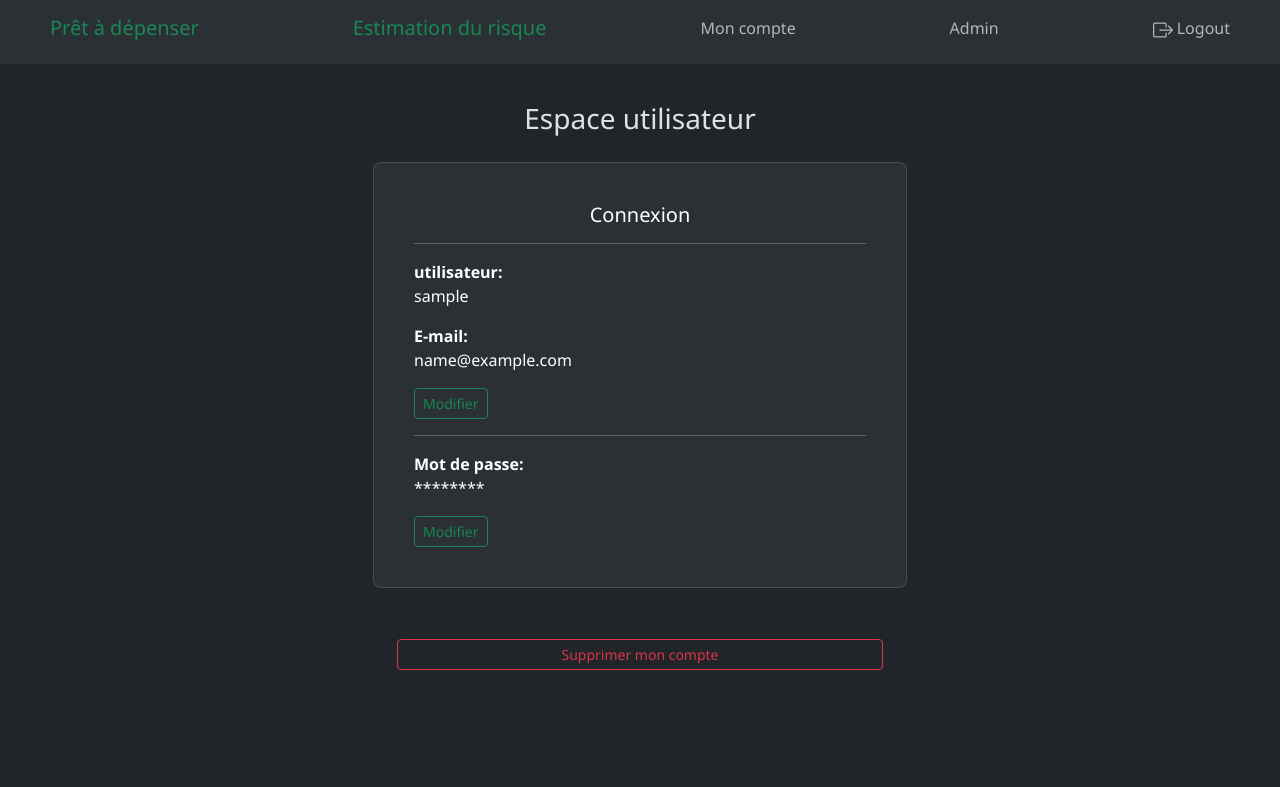
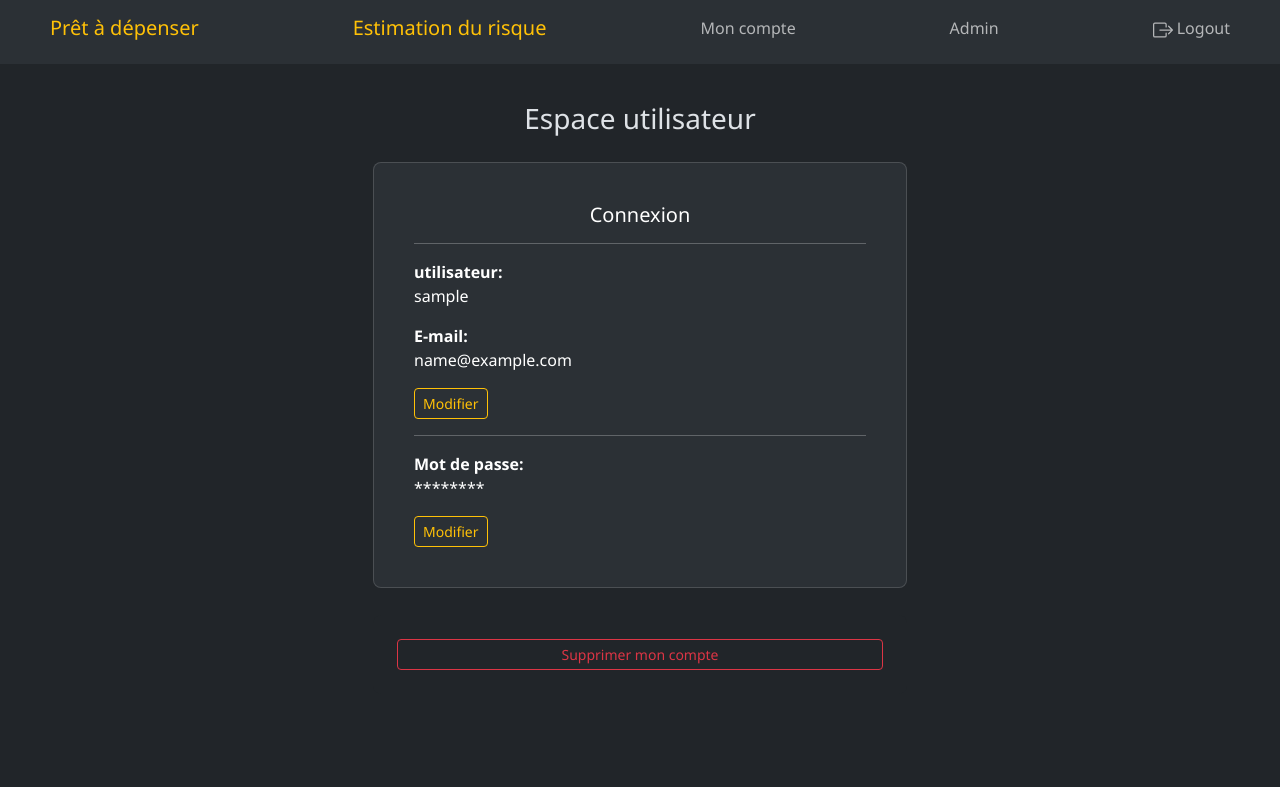
Before and after one commit to fferreira2022/projet7, a Django app: page /profile/1/ in a window 1280 px wide. Shown: the top 787 px of the page. Run offline with Django 5.2, Linux system fonts and the light colour scheme; the visitor is signed in with stand-in values (Sample User, id 1); data comes from the database, SQL or seed files in the repository.

Commit message:
changes in html files

```diff
--- a/api_credit/templates/api_credit/password_reset_form.html
+++ b/api_credit/templates/api_credit/password_reset_form.html
@@ -41,7 +41,7 @@
                     </div>
                 {% endif %}
             {% endfor %}
-            <input type="submit" class="btn btn-outline-success btn-sm w-100" name="Change password" value="Submit">
+            <input type="submit" class="btn btn-outline-warning btn-sm w-100" name="Change password" value="Submit">
             <br></br>
         </form>
     </fieldset>
--- a/api_credit/templates/api_credit/predict.html
+++ b/api_credit/templates/api_credit/predict.html
@@ -37,7 +37,7 @@
         </div>
     {% endif %}
     <div class="text-center mt-4">
-        <a href="{% url 'api' %}" class="btn btn-outline-success">Retourner à l'estimateur</a>
+        <a href="{% url 'api' %}" class="btn btn-outline-warning">Retourner à l'estimateur</a>
     </div>
 </div>
 {% endblock %}
--- a/api_credit/templates/api_credit/profile.html
+++ b/api_credit/templates/api_credit/profile.html
@@ -15,14 +15,14 @@
                             <p>{{user.username}}</p>
                             <label><b>E-mail:</b></label>
                             <p>{{user.email}}</p>
-                            <a class="btn btn-outline-success btn-sm" href="{% url 'update-profile' %}">Modifier</a>
+                            <a class="btn btn-outline-warning btn-sm" href="{% url 'update-profile' %}">Modifier</a>
                         </div>
                         <hr>
                         <div>
                             <label><b>Mot de passe:</b></label>
                             {% comment %} <p>{{user.password}}</p> {% endcomment %}
                             <p>********</p>
-                            <a class="btn btn-outline-success btn-sm" href="{% url 'reset_password' %}">Modifier</a>
+                            <a class="btn btn-outline-warning btn-sm" href="{% url 'reset_password' %}">Modifier</a>
                         </div>
                     </div>
                 </div>
@@ -67,14 +67,14 @@
                         <p>{{user.username}}</p>
                         <label><b>E-mail:</b></label>
                         <p>{{user.email}}</p>
-                        <a class="btn btn-outline-success btn-sm" href="{% url 'update-profile' %}">Modify</a>
+                        <a class="btn btn-outline-warning btn-sm" href="{% url 'update-profile' %}">Modify</a>
                     </div>
                     <hr>
                     <div>
                         <label><b>Password:</b></label>
                         {% comment %} <p>{{user.password}}</p> {% endcomment %}
                         {% comment %} <p>********</p>
-                        <a class="btn btn-outline-success btn-sm" href="{% url 'reset_password' %}">Modify</a>
+                        <a class="btn btn-outline-warning btn-sm" href="{% url 'reset_password' %}">Modify</a>
                     </div>
                 </div>
             </div>
--- a/api_credit/templates/api_credit/register.html
+++ b/api_credit/templates/api_credit/register.html
@@ -10,7 +10,7 @@
         <br>
     {% endfor %}
     <br>
-    <button type="submit" class="d-flex btn btn-outline-success w-100 justify-content-center">S'inscrire</button>
+    <button type="submit" class="d-flex btn btn-outline-warning w-100 justify-content-center">S'inscrire</button>
     <br>
     <div class="col text-center">
         <p>Déjà inscrit(e) ?<a class="btn w-100 a link_style" href="{% url 'login' %}">&raquo Connexion</a></p>
--- a/api_credit/templates/api_credit/update_profile.html
+++ b/api_credit/templates/api_credit/update_profile.html
@@ -13,7 +13,7 @@
             <h6>Nouvelle adresse email:</h6>
             {{form.email}}
             <br/>
-            <center><button type="submit" class="btn btn-outline-success btn-sm w-100">Soumettre</button></center>
+            <center><button type="submit" class="btn btn-outline-warning btn-sm w-100">Soumettre</button></center>
         </form>
     </div>
 </div>
--- a/api_credit/views.py
+++ b/api_credit/views.py
@@ -202,8 +202,8 @@ def predict(request):
             # charger le modèle imposé (en l'occurrence LogisticRegression)
             model = get_model("LogisticRegression", 10)
 
-            print(f"Modèle chargé : {model}")
-            print(f"Requête distante : {is_remote}")
+            print(f"Modèle chargé: {model}")
+            print(f"Requête distante: {is_remote}")
 
             if model is None and is_remote:
                 return JsonResponse({"error": "Le modèle est introuvable."}, status=500)
--- a/templates/navbar.html
+++ b/templates/navbar.html
@@ -7,10 +7,10 @@
             <ul class="navbar-nav w-100 d-flex justify-content-between">
                 {% if request.user.is_authenticated and request.user.is_superuser %}
                     <li class="nav-item">
-                        <a class="nav-link" href="{% url 'home' %}"><h5 class="text-success">Prêt à dépenser</h5></a>
+                        <a class="nav-link" href="{% url 'home' %}"><h5 class="text-warning">Prêt à dépenser</h5></a>
                     </li>
                     <li class="nav-item">
-                        <a class="nav-link" href="{% url 'api' %}"><h5 class="text-success">Estimation du risque</h5></a>
+                        <a class="nav-link" href="{% url 'api' %}"><h5 class="text-warning">Estimation du risque</h5></a>
                     </li>
                     <li class="nav-item">
                         <a class="nav-link" href="{% url 'user-profile' user.id %}">Mon compte</a>
@@ -28,10 +28,10 @@
                     </li>
                 {% elif request.user.is_authenticated %}
                     <li class="nav-item">
-                        <a class="nav-link" href="{% url 'home' %}"><h5 class="text-success">Prêt à dépenser</h5></a>
+                        <a class="nav-link" href="{% url 'home' %}"><h5 class="text-warning">Prêt à dépenser</h5></a>
                     </li>
                     <li class="nav-item">
-                        <a class="nav-link" href="{% url 'api' %}"><h5 class="text-success">Estimation du risque</h5></a>
+                        <a class="nav-link" href="{% url 'api' %}"><h5 class="text-warning">Estimation du risque</h5></a>
                     </li>
                     <li class="nav-item">
                         <a class="nav-link" href="{% url 'user-profile' user.id %}">Mon compte</a>
@@ -46,10 +46,10 @@
                     </li>
                 {% else %}
                     <li class="nav-item">
-                        <a class="nav-link" href="{% url 'home' %}"><h5 class="text-success">Prêt à dépenser</h5></a>
+                        <a class="nav-link" href="{% url 'home' %}"><h5 class="text-warning">Prêt à dépenser</h5></a>
                     </li>
                     {% comment %} <li class="nav-item">
-                        <a class="nav-link" href="{% url 'register' %}"><h5 class="text-success">S'inscrire</h5></a>
+                        <a class="nav-link" href="{% url 'register' %}"><h5 class="text-warning">S'inscrire</h5></a>
                     </li> {% endcomment %}
                     <li class="nav-item">
                         <a class="nav-link" href="{% url 'login' %}">
```
